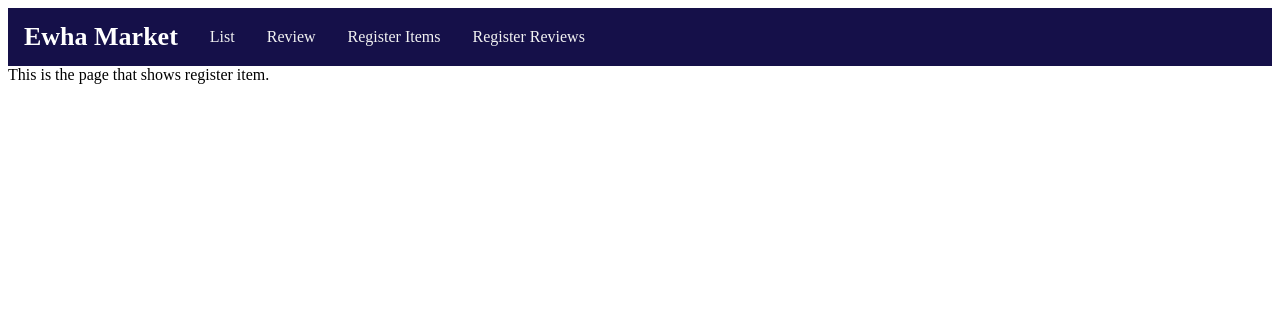
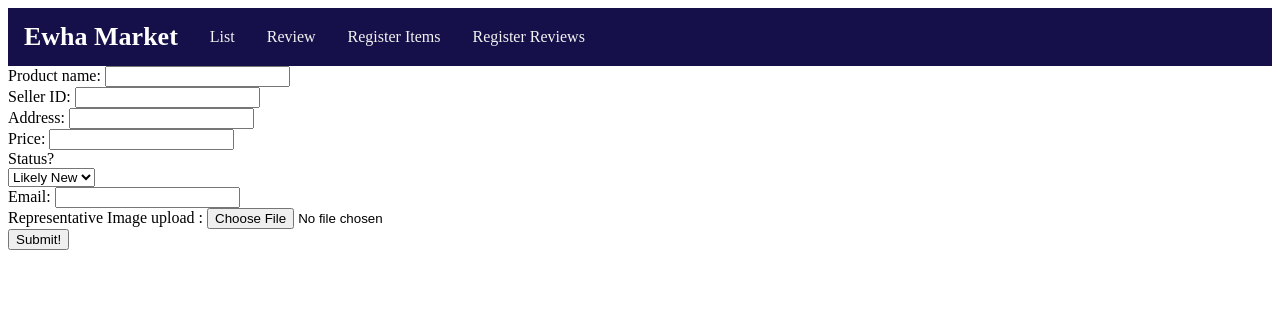
Before and after one commit to nyamic/2026_OpenSWPlatform_YKK, a Flask app: page /register-items in a window 1280 px wide. Shown: the top 326 px of the page. Run offline with Flask 3, Linux system fonts and the light colour scheme.

Commit message:
Implement product registration form

```diff
--- a/templates/reg_items.html
+++ b/templates/reg_items.html
@@ -1,4 +1,25 @@
- {% extends "index.html" %}
- {% block section %}
- This is the page that shows register item.
- {% endblock section %}
+{% extends "index.html" %}
+
+{% block section %}
+
+<form>
+    Product name: <input type="text" name="product_name"><br>
+    Seller ID: <input type="text" name="seller_id"><br>
+    Address: <input type="text" name="address"><br>
+    Price: <input type="number" name="price"><br>
+
+    Status?<br>
+    <select name="status">
+        <option>Likely New</option>
+        <option>Used</option>
+    </select><br>
+
+    Email: <input type="email" name="email"><br>
+
+    Representative Image upload :
+    <input type="file" name="picture"><br>
+
+    <input type="submit" value="Submit!">
+</form>
+
+{% endblock section %}
```
